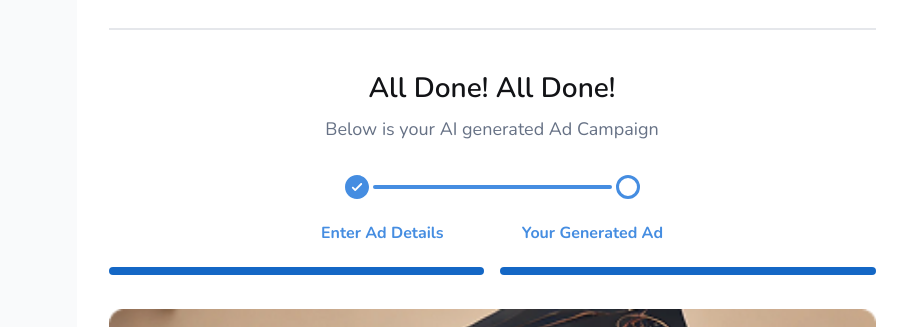
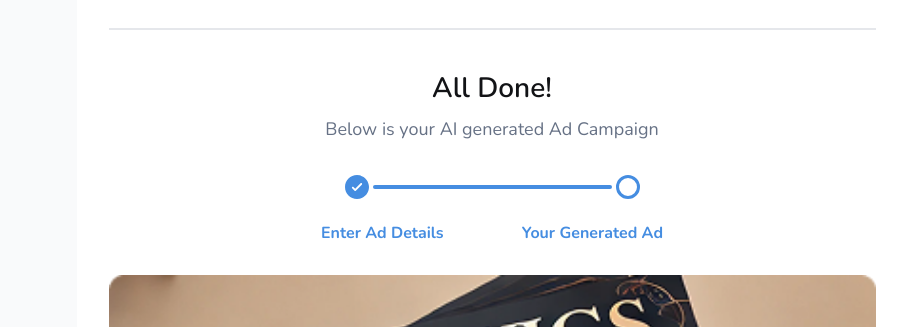
Before and after one commit to oyogbeche/AI-Ad-Gen-Frontend, a Next.js app: page /create-ad/preview in a window 1280 px wide. Shown: the part 217-544 px from the top of the page, without its empty margins (148-1055 px from the left). Built offline with nearby package versions, Linux system fonts and the light colour scheme.

Commit message:
Fix on image ad form

```diff
--- a/src/app/(adgen)/create-ad/(formGroup)/preview/page.tsx
+++ b/src/app/(adgen)/create-ad/(formGroup)/preview/page.tsx
@@ -33,7 +33,7 @@ export default function Page() {
 
             <CardHeader className="mb-6 md:mb-8 text-left md:text-center px-0">
               <CardTitle className="text-[28px] leading-[36px] text-[#121316] font-semibold">
-                All Done! All Done!
+                All Done!
               </CardTitle>
               <p className="text-[#667185] text-[14px] md:text-[18px] font-normal mt-1">
                 Below is your AI generated Ad Campaign
@@ -61,10 +61,10 @@ export default function Page() {
                 </div>
               </div>
 
-              <div className="relative w-full h-2.5 bg-white-200 rounded-full mt-6">
+              {/* <div className="relative w-full h-2.5 bg-white-200 rounded-full mt-6">
                 <div className="absolute left-0 h-2 bg-[#1467C5] rounded-full w-[47%] md:w-[49%]"></div>
                 <div className="absolute right-0 h-2 bg-[#1467c5] rounded-full w-[47%] md:w-[49%]"></div>
-              </div>
+              </div> */}
             </div>
 
             <SinglePreview />
```
